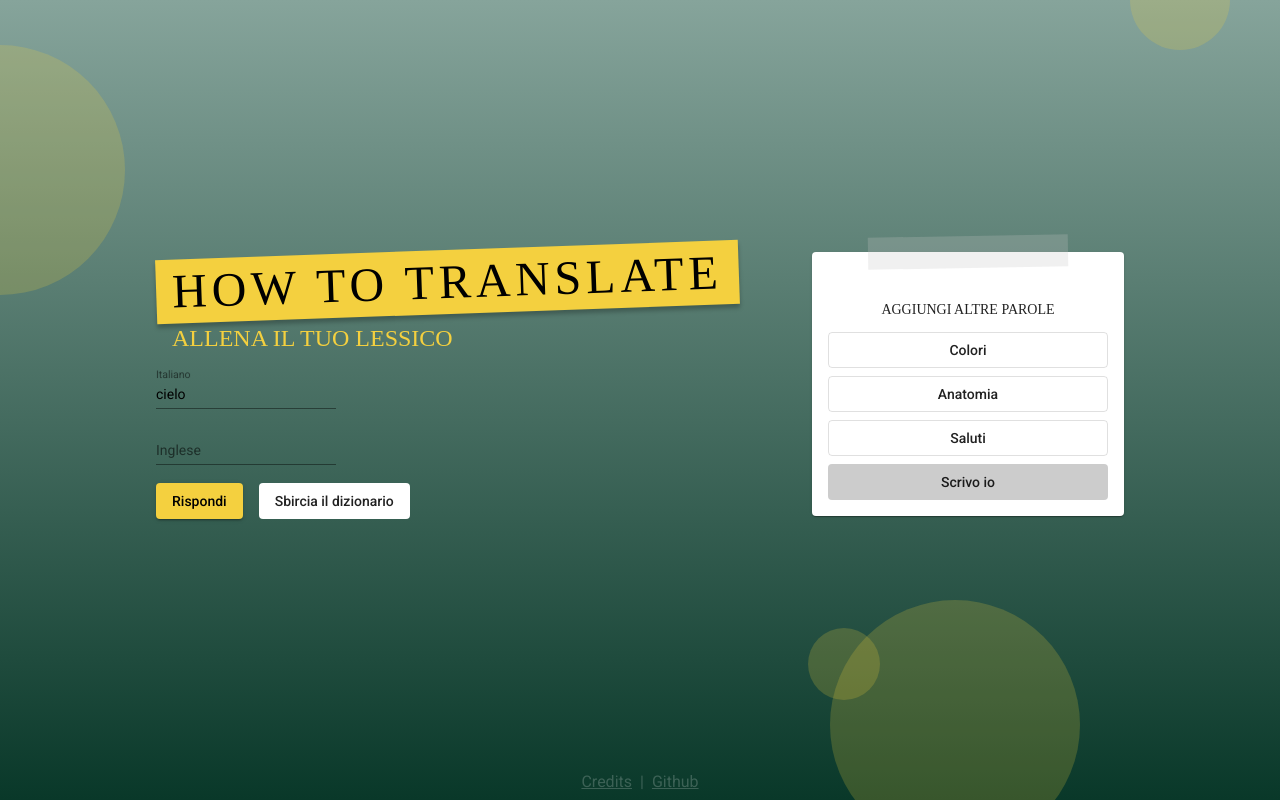
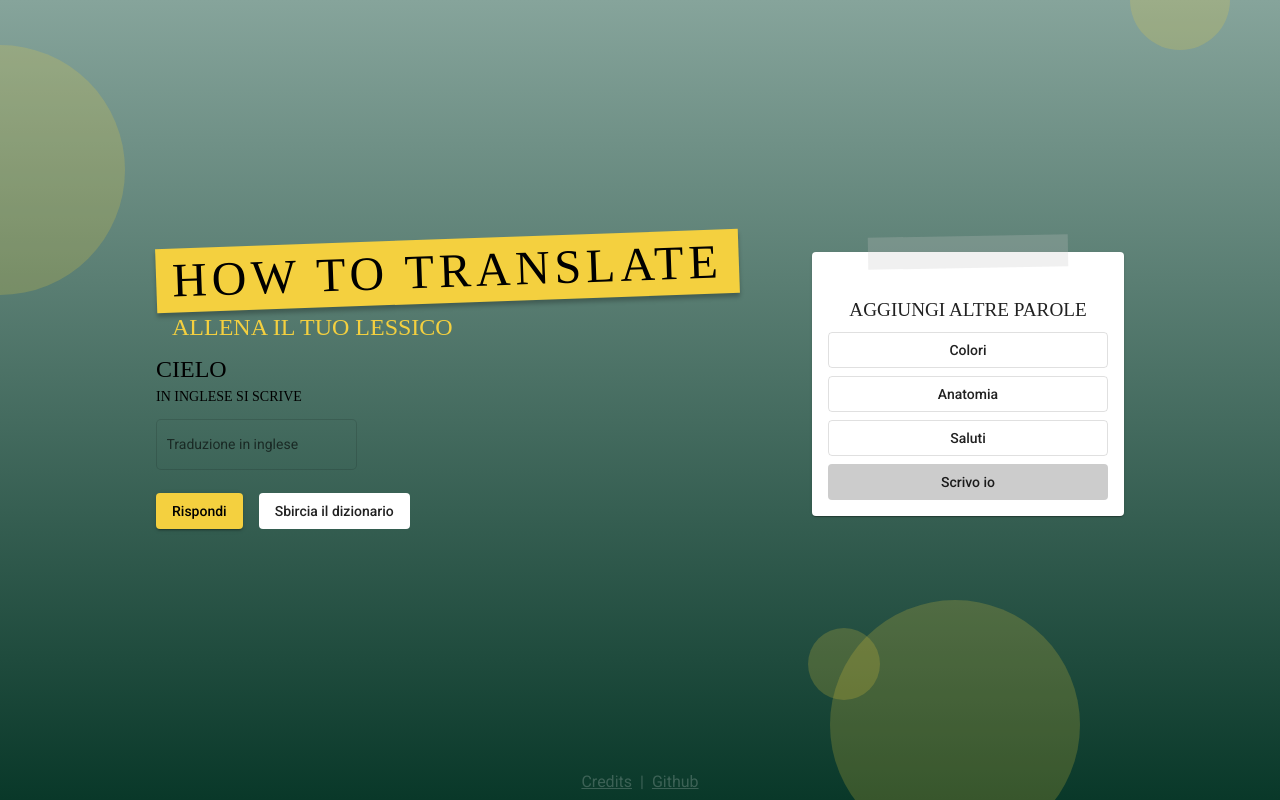
Before and after one commit to matteo-naif/how-to-translate, an Angular app: page / in a window 1280 px wide. Built offline with nearby package versions, Linux system fonts and the light colour scheme; a web font is replaced by a local one.

Commit message:
minor fix

```diff
--- a/src/app/commons/services/translate.service.ts
+++ b/src/app/commons/services/translate.service.ts
@@ -91,7 +91,7 @@ export class TranslateService {
     },
     {
       it: 'arrivederci',
-      en: 'bye'
+      en: 'goodbye'
     },
     {
       it: 'buongiorno',
--- a/src/app/commons/services/util.service.ts
+++ b/src/app/commons/services/util.service.ts
@@ -1,12 +1,12 @@
 import { Injectable } from "@angular/core";
-import { MatSnackBar } from "@angular/material/snack-bar";
+import { MatSnackBar, MatSnackBarConfig } from "@angular/material/snack-bar";
 
 @Injectable({
   providedIn: 'root'
 })
 export class UtilService {
 
-  constructor(private _snackBar: MatSnackBar){}
+  constructor(private _snackBar: MatSnackBar) { }
 
   /**
    * Utility function to handle Local storage
@@ -18,7 +18,7 @@ export class UtilService {
 
   getItem(key: string): any {
     const res: string | null = localStorage.getItem(key);
-        if(!res) return null;
+    if (!res) return null;
     return JSON.parse(res);
   }
 
@@ -26,13 +26,17 @@ export class UtilService {
     localStorage.removeItem(key);
   }
 
-    openSnackBar(message: string, action?: string, durationMs?: number): void {
-      action = action || '';
-      durationMs = durationMs ||3000;
-      this._snackBar.open(message, action, {duration: durationMs});
+  openSnackBar(message: string, action?: string, durationMs?: number, panelClass?: string): void {
+
+    const config: MatSnackBarConfig = {
+      duration: durationMs || 3000,
+      panelClass: panelClass
+    };
+
+    this._snackBar.open(message, action || '', config);
   }
 
-    formatString(val: string): string{
+  formatString(val: string): string {
 
     val = val.trim();
     val = val.toLowerCase();
--- a/src/app/main/main.component.html
+++ b/src/app/main/main.component.html
@@ -1,17 +1,14 @@
 <main>
   <app-title></app-title>
+
+  <p class="u-font-handwriting u-mb-0-5 word-to-translate"> {{currentTranslation?.it || '' | titlecase}}</p>
+
+  <p class="u-font-handwriting u-mb-0-5">in inglese si scrive</p>
+
   <form [formGroup]="form">
-
     <div>
-      <mat-form-field>
-        <mat-label>Italiano</mat-label>
-        <input matInput formControlName="initial" readonly>
-      </mat-form-field>
-    </div>
-
-    <div>
-      <mat-form-field>
-        <mat-label>Inglese</mat-label>
+      <mat-form-field appearance="outline" color="accent">
+        <mat-label>Traduzione in inglese</mat-label>
         <input matInput formControlName="translated">
       </mat-form-field>
     </div>
--- a/src/app/main/main.component.scss
+++ b/src/app/main/main.component.scss
@@ -13,3 +13,7 @@
       display: inline-block;
   }
 }
+
+.word-to-translate{
+  font-size: 1.5rem;
+}
--- a/src/app/main/main.component.ts
+++ b/src/app/main/main.component.ts
@@ -43,7 +43,6 @@ export class MainComponent implements OnInit, OnDestroy {
 
   createForm() {
     this.form = this.fb.group({
-      initial: [''],
       translated: ['']
     });
   }
@@ -53,7 +52,6 @@ export class MainComponent implements OnInit, OnDestroy {
     this.currentTranslation = this.getRandomTranslation(this.dictionary.values);
 
     if(this.currentTranslation){
-      this.form.get('initial').setValue(this.currentTranslation.it, { emitValue: false })
       this.form.get('translated').setValue(null, { emitValue: false })
     }
   }
@@ -73,12 +71,12 @@ export class MainComponent implements OnInit, OnDestroy {
     }
 
     if (userAnswer.toLowerCase() === correctAnswer.toLowerCase()) {
-      this.utilService.openSnackBar('Risposta corretta!');
+      this.utilService.openSnackBar('Risposta corretta!', undefined, undefined, 'dialog-success');
       this.populateForm();
       return;
     }
 
-    this.utilService.openSnackBar('Hai sbagliato, riprova...');
+    this.utilService.openSnackBar('Hai sbagliato, riprova...', undefined, undefined, 'dialog-error');
   }
 
   openDialogDictionary() {
--- a/src/app/side/side.component.html
+++ b/src/app/side/side.component.html
@@ -3,7 +3,7 @@
 
     <div class="decoration"></div>
 
-    <p class="u-font-handwriting">Aggiungi altre parole</p>
+    <p class="u-font-handwriting title">Aggiungi altre parole</p>
 
     <!-- TODO: mostrare le parole on hover o tramite dialog -->
     <button mat-stroked-button (click)="importTranslationList(translateService.translationListColors)" class="u-width-100 u-mb-0-5">Colori</button>
--- a/src/app/side/side.component.scss
+++ b/src/app/side/side.component.scss
@@ -1,17 +1,18 @@
 :host{
 
   grid-column: span 12;
+  margin-top: 2rem;
   align-items: center;
   justify-content: stretch;
   text-align: center;
 
   @media screen and (min-width: 720px) {
-      grid-column: span 4;
+    grid-column: span 4;
+    margin-top: 0;
   }
 
+}
 
-
-}
 .decoration{
   width: min(200px, 80%);
   height: 2rem;
@@ -20,3 +21,7 @@
   transform: translateY(-2rem) rotate(-1deg);
 
 }
+
+.title{
+  font-size: 1.2rem;
+}
--- a/src/styles.scss
+++ b/src/styles.scss
@@ -40,3 +40,11 @@ body { margin: 0; font-family: Roboto, "Helvetica Neue", sans-serif; }
   position: static;
   width: 900px;
 }
+
+.dialog-success{
+  background-color: hsl(120, 90%, 25%);
+}
+
+.dialog-error{
+  background-color: hsl(0, 90%, 45%);
+}
```
Also changed, not shown: 1 other file (tests, documents, lock files or other folders). Lines whose indentation alone changed are shown as unchanged.
